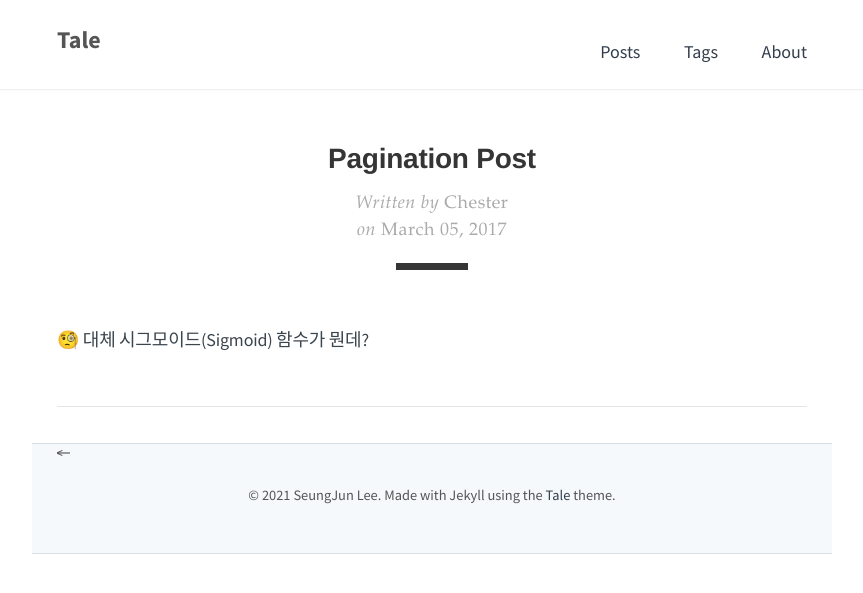
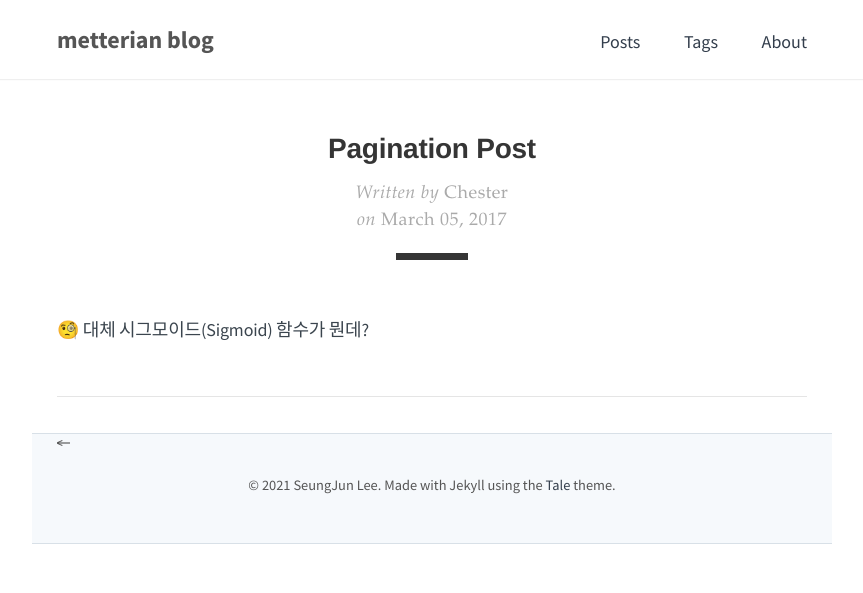
Before and after one commit to metterian/metterian.github.io, a Jekyll site: the page built from _posts/2017-03-05-pagination-post.md, in a window 1280 px wide. Shown: the top 593 px of the page, without its empty margins (208-1071 px from the left). Built offline with Jekyll 4.4.1, drawn with Linux system fonts in a browser that asks for light colours; nearby versions of some CDN libraries.

Commit message:
fix: blog logo  padding bottom

```diff
--- a/_config.yml
+++ b/_config.yml
@@ -1,5 +1,5 @@
 # Site settings
-title:          Tale
+title:          metterian blog
 baseurl:        ""
 description:    "Minimal Jekyll theme for storytellers"
 url:            "https://github.metterian.io"
--- a/_sass/_layout.scss
+++ b/_sass/_layout.scss
@@ -25,7 +25,7 @@ footer>.footer_wrap,
 
   &-container {
       margin: 0 auto;
-      padding-bottom: 10px;
+    //   padding-bottom: 10px;
       position: relative;
   }
 }
@@ -72,7 +72,7 @@ footer>.footer_wrap,
 }
 
 a {
-//    color: $grey-0;
+   color: $grey-0;
 }
 
 //footer
```
